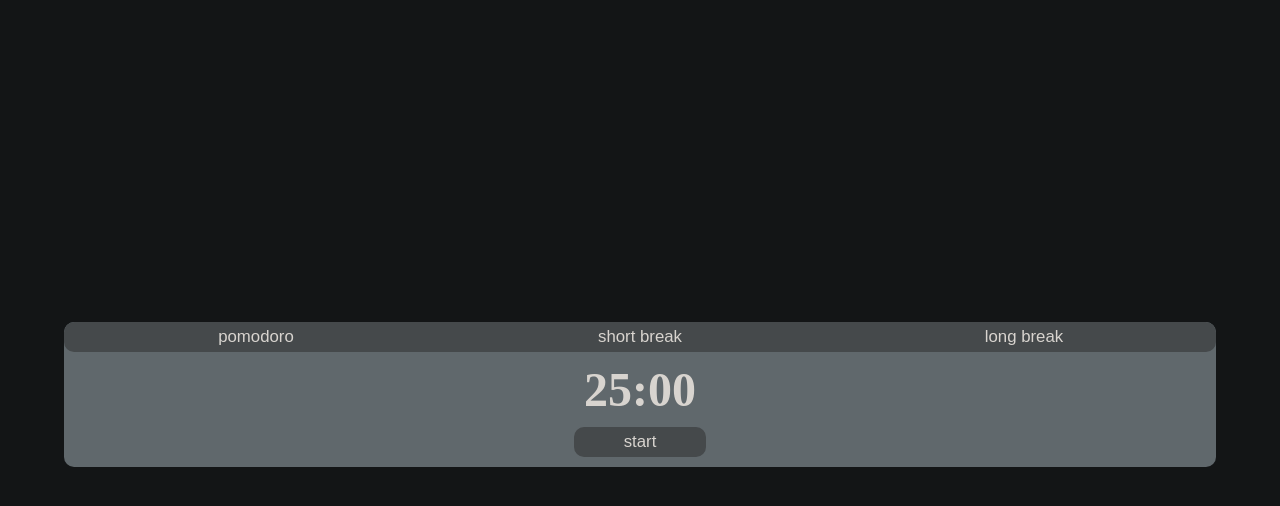
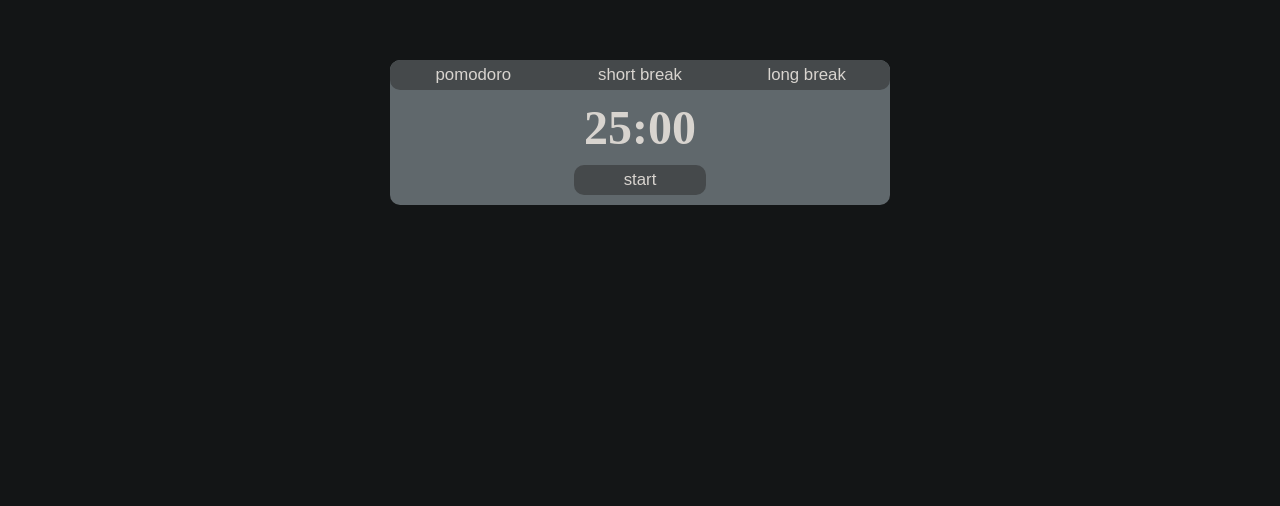
Before and after one commit to ImExtraPolite3/pomodoro-timer, a website built with webpack: page src/index.html in a window 1280 px wide. Shown: the part 190-696 px from the top of the page. Built offline with nearby package versions, Linux system fonts and the light colour scheme.

Commit message:
make edit for desktop

```diff
--- a/src/style.css
+++ b/src/style.css
@@ -17,7 +17,7 @@
 
 #container {
   width: 90%;
-  margin: 40% auto;
+  margin: 250px auto;
   text-align: center;
   background: rgb(96, 104, 108);
 }
@@ -48,3 +48,9 @@
 button:hover {
   background: rgb(90, 92, 94);
 }
+
+@media (min-width: 600px) {
+  #container {
+    max-width: 500px;
+  }
+}
```
